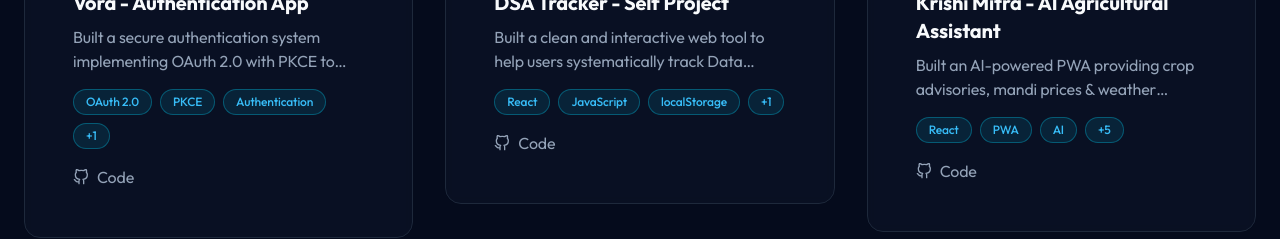
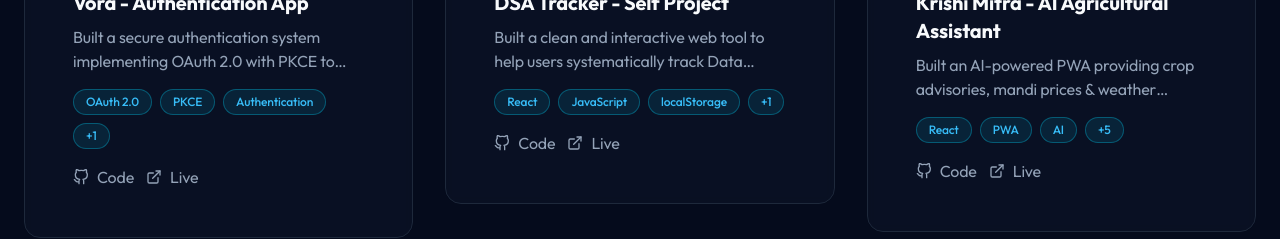
Before and after one commit to kesarwanikhushi/portfolio-khushi, a React (Vite) app in the folder client/: page / in a window 1280 px wide. Shown: the part 3460-3699 px from the top of the page. Built offline with nearby package versions, Linux system fonts and the light colour scheme.

Commit message:
feat: add project live URLs, update contact links, remove redundant View button
Set liveUrl for Vora/DSA Tracker/Krishi Mitra, replace placeholder social links/mailto in ContactSection, open liveUrl from Projects overlay and remove bottom View button; fallback to modal when no liveUrl.

```diff
--- a/client/src/data/projects.js
+++ b/client/src/data/projects.js
@@ -8,7 +8,7 @@ export const projectsData = [
     technologies: ['OAuth 2.0', 'PKCE', 'Authentication', 'Security'],
     category: 'Full-Stack',
     date: 'November 2025',
-    liveUrl: '',
+    liveUrl: 'https://vora-auth.vercel.app/',
     githubUrl: 'https://github.com/kesarwanikhushi/Vora',
     featured: true,
   },
@@ -20,7 +20,7 @@ export const projectsData = [
     technologies: ['React', 'JavaScript', 'localStorage', 'Responsive Design'],
     category: 'Frontend',
     date: 'June 2025',
-    liveUrl: '',
+    liveUrl: 'https://kesarwanikhushi.github.io/Dsa-Tracker/',
     githubUrl: 'https://github.com/kesarwanikhushi/DSA-tracker',
     featured: true,
   },
@@ -32,7 +32,7 @@ export const projectsData = [
     technologies: ['React', 'PWA', 'AI', 'Flask', 'Python', 'MongoDB', 'Node.js', 'Express.js'],
     category: 'Full-Stack',
     date: 'Aug 2025 - Sep 2025',
-    liveUrl: '',
+    liveUrl: 'https://krishi-mitra-eight-delta.vercel.app/',
     githubUrl: 'https://github.com/kesarwanikhushi/krishi-Mitra',
     featured: true,
   },
```
